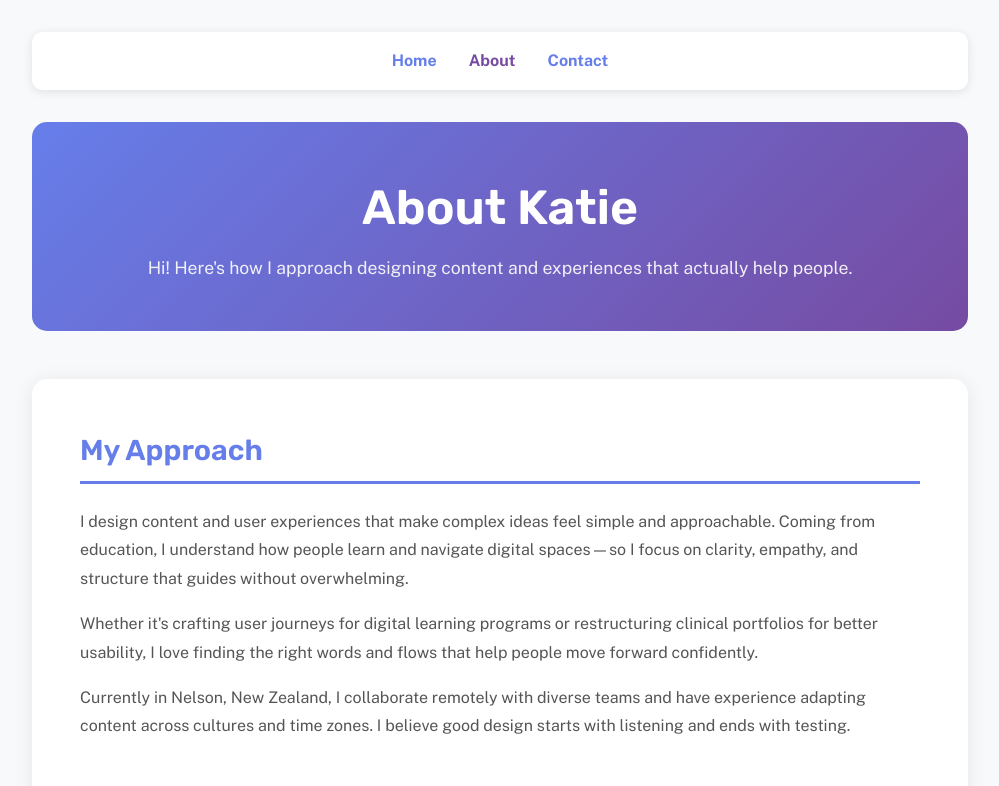
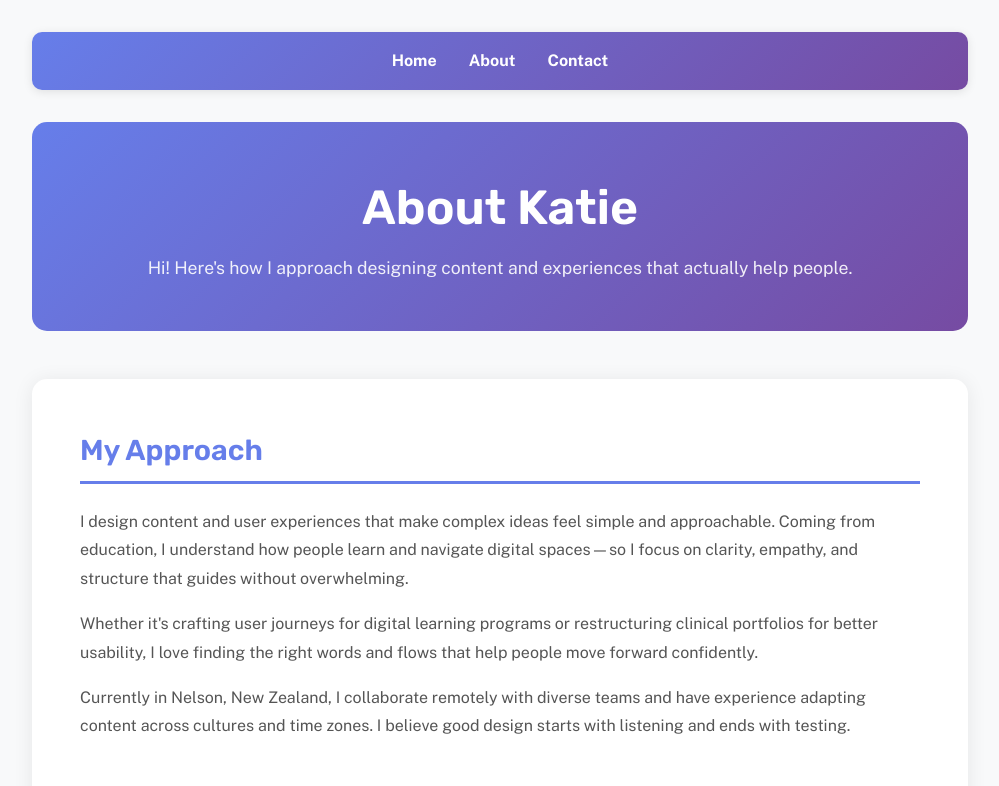
Before and after one commit to keitepaiprokop/katie_prokop, a plain HTML site: page about/index.html in a window 1280 px wide. Shown: the top 786 px of the page, without its empty margins (140-1139 px from the left). Drawn offline with nearby package versions, Linux system fonts and the light colour scheme.

Commit message:
updated nav

```diff
--- a/about/index.html
+++ b/about/index.html
@@ -9,7 +9,7 @@
 <link rel="preconnect" href="https://fonts.gstatic.com" crossorigin>
 <link href="https://fonts.googleapis.com/css2?family=Public+Sans:ital,wght@0,400;0,700;1,400&family=Rubik:wght@500;600&display=swap" rel="stylesheet">
 <style>
-/* All original styling preserved exactly */
+/* All original styling preserved exactly - no changes */
 * { margin: 0; padding: 0; box-sizing: border-box; }
 body {
   font-family: 'Public Sans', sans-serif;
@@ -21,6 +21,32 @@ body {
   max-width: 1000px;
   margin: 0 auto;
   padding: 2rem;
+}
+nav {
+  background: linear-gradient(135deg, #667eea 0%, #764ba2 100%);
+  padding: 1rem;
+  border-radius: 10px;
+  margin-bottom: 2rem;
+  box-shadow: 0 2px 10px rgba(0,0,0,0.1);
+}
+nav ul {
+  list-style: none;
+  display: flex;
+  justify-content: center;
+  gap: 2rem;
+}
+nav a {
+  color: white;
+  text-decoration: none;
+  font-weight: 600;
+  transition: opacity 0.3s;
+}
+nav a:hover {
+  opacity: 0.8;
+}
+nav a.active {
+  opacity: 1;
+  font-weight: 700;
 }
 header {
   text-align: center;
@@ -39,28 +65,7 @@ h1 {
   font-size: 1.1rem;
   opacity: 0.9;
 }
-nav {
-  background: white;
-  padding: 1rem;
-  border-radius: 10px;
-  margin-bottom: 2rem;
-  box-shadow: 0 2px 10px rgba(0,0,0,0.1);
-}
-nav ul {
-  list-style: none;
-  display: flex;
-  justify-content: center;
-  gap: 2rem;
-}
-nav a {
-  color: #667eea;
-  text-decoration: none;
-  font-weight: 600;
-  transition: color 0.3s;
-}
-nav a:hover {
-  color: #764ba2;
-}
+/* Rest of styles unchanged */
 .about-content {
   background: white;
   padding: 3rem;
@@ -206,6 +211,7 @@ footer {
   h1 { font-size: 2rem; }
   .about-content { padding: 1.5rem; }
   .skill-list { grid-template-columns: 1fr; }
+  nav ul { flex-direction: column; gap: 1rem; }
 }
 </style>
 </head>
@@ -213,8 +219,8 @@ footer {
 <div class="container">
   <nav>
     <ul>
-      <li><a href="/">Home</a></li>
-      <li><a href="#about" style="color: #764ba2;">About</a></li>
+      <li><a href="https://keitepaiprokop.github.io/katie_prokop/">Home</a></li>
+      <li><a href="about.html" class="active">About</a></li>
       <li><a href="mailto:prokopkatie@gmail.com">Contact</a></li>
     </ul>
   </nav>
@@ -224,6 +230,7 @@ footer {
     <p class="tagline">Hi! Here's how I approach designing content and experiences that actually help people.</p>
   </header>
 
+  <!-- Rest of content unchanged -->
   <div class="about-content">
     <section class="section">
       <h2 class="section-title">My Approach</h2>
```
Also changed, not shown: 404.html (+1 -1 lines).
